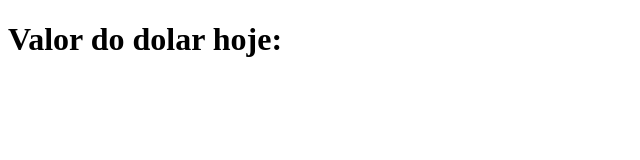
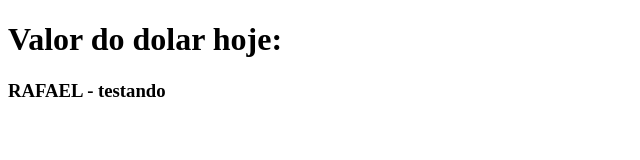
Before and after one commit to rafaelAlvesQaTester/aulaPCDWeb, a plain HTML site: page index.html in a window 1280 px wide. Shown: the whole page, without its empty margins (0-640 px from the left). Drawn offline with Linux system fonts and the light colour scheme.

Commit message:
Meu desafio PCD Web - Editando o arquivo colocando meu nome...

```diff
--- a/index.html
+++ b/index.html
@@ -9,7 +9,8 @@
     <h1>Valor do dolar hoje: </h1>
     <p id="resultado"></p>
     <script src="script.js">
+    </script>
 
-    </script>
+    <h3>RAFAEL - testando</h3>
 </body>
 </html>
```
